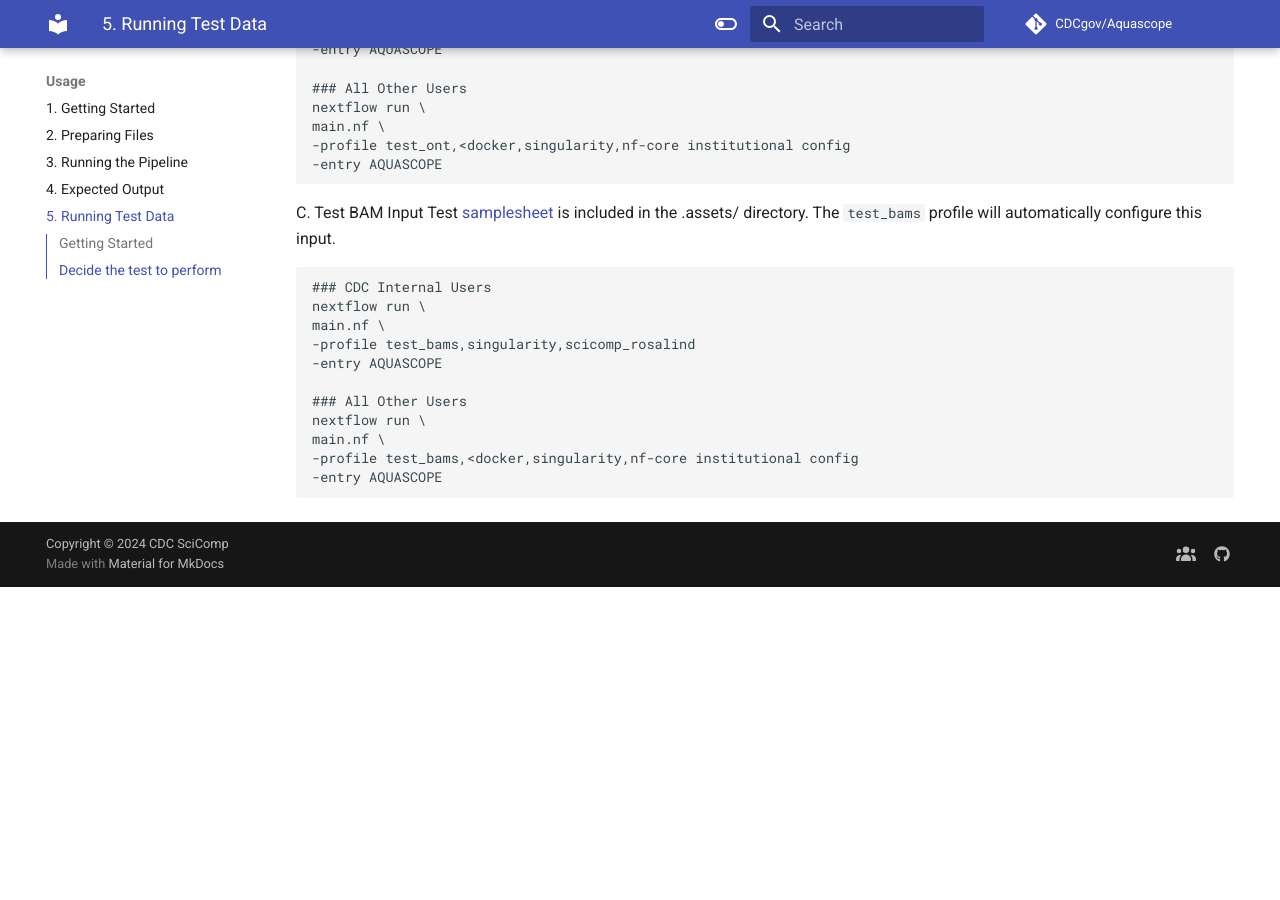
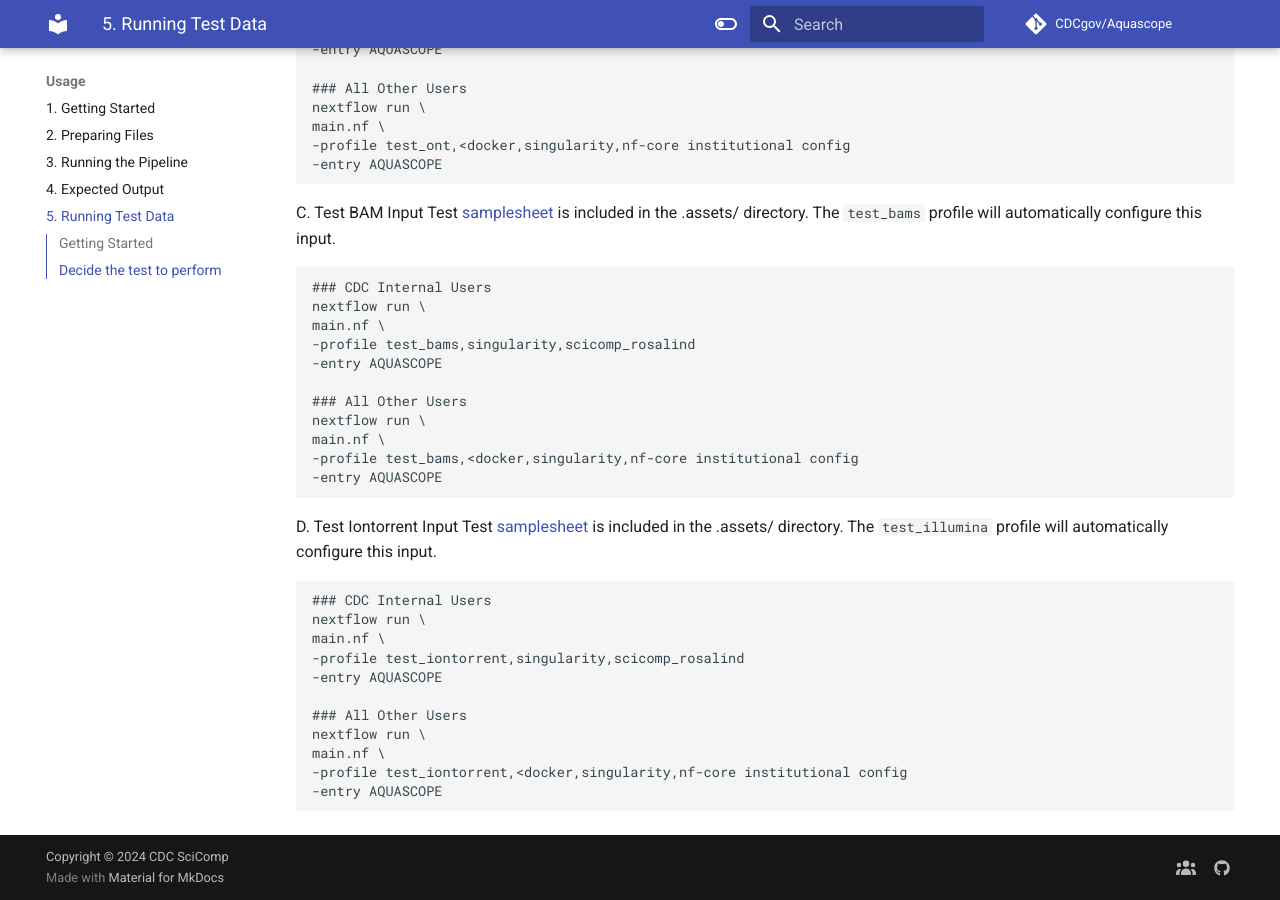
Before and after one commit to CDCgov/aquascope, an MkDocs documentation site: the page built from docs/user-guide/test-info.md, in a window 1280 px wide and 900 px high, scrolled down 1182 px. Built offline with MkDocs 1.6.1 and Material for MkDocs 9.7.7, drawn with Linux system fonts in a browser that asks for light colours; comment, search, counter and statistics services are not loaded; the version menu is left out; before the commit the page ends 1769 px from its top, so only the background shows below that.

````diff
--- a/docs/user-guide/test-info.md
+++ b/docs/user-guide/test-info.md
@@ -64,3 +64,19 @@
 -profile test_bams,<docker,singularity,nf-core institutional config
 -entry AQUASCOPE
 ```
+D. Test Iontorrent Input
+Test [samplesheet](https://github.com/CDCgov/aquascope/blob/dev/assets/samplesheet_test_iontorrent.csv) is included in the .assets/ directory. The `test_illumina` profile will automatically configure this input.
+
+```
+### CDC Internal Users
+nextflow run \
+main.nf \
+-profile test_iontorrent,singularity,scicomp_rosalind
+-entry AQUASCOPE
+
+### All Other Users
+nextflow run \
+main.nf \
+-profile test_iontorrent,<docker,singularity,nf-core institutional config
+-entry AQUASCOPE
+```
````
